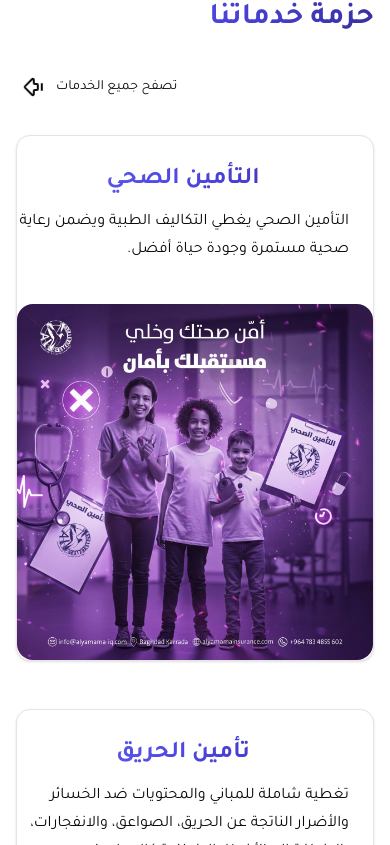
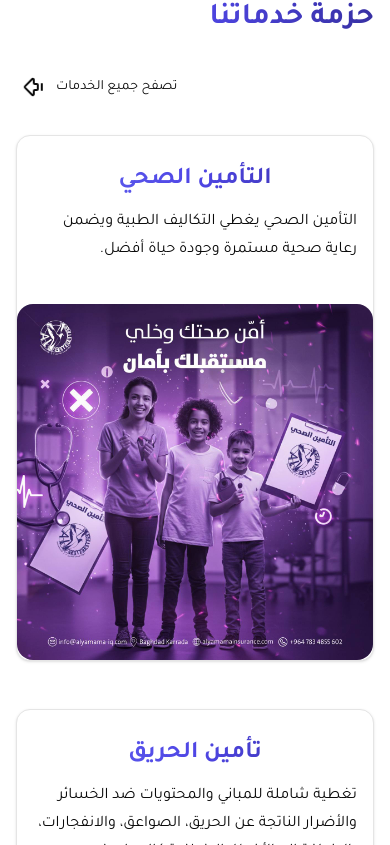
Before and after one commit to devayoub99/Alyamama-webapp, a Next.js app: page / in a window 390 px wide. Shown: the part 2219-3064 px from the top of the page. Built offline with nearby package versions, Linux system fonts and the light colour scheme.

Commit message:
Fix service-card text issue on Mobile

```diff
--- a/components/service-card.tsx
+++ b/components/service-card.tsx
@@ -19,7 +19,7 @@ const ServiceCard = ({ title, text, link, Image }: ServiceCardProps) => {
       className="flex flex-col gap-6 border shadow-sm bg-card text-card-foreground rounded-xl"
     >
       <CardContent className="flex flex-col items-center justify-between gap-6 px-0 md:flex-row">
-        <div className="flex-1 py-4 text-center ps-6 md:text-start md:py-0">
+        <div className="flex-1 px-4 py-4 text-center md:text-start md:py-0">
           <GradientText
             Element="h3"
             text={t(title)}
```
